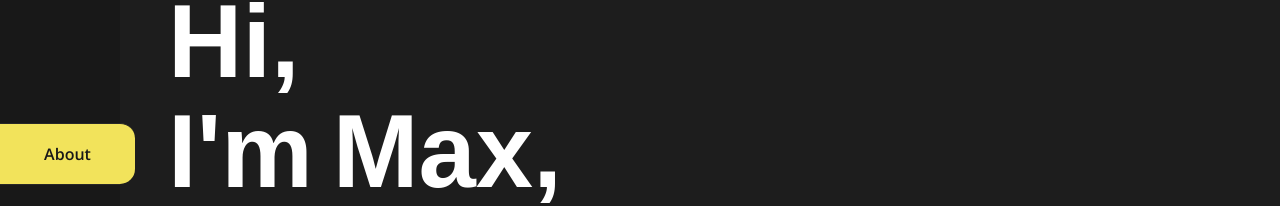
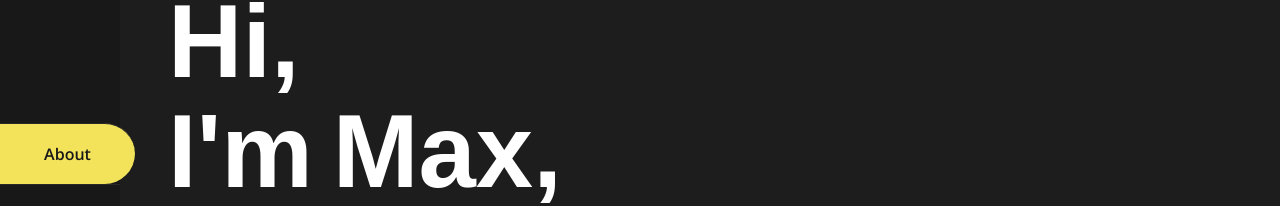
Before and after one commit to MaxWalex/portfolio, a React (Create React App) app: page / in a window 1280 px wide. In both pictures the pointer is over the item "About". Shown: the part 157-363 px from the top of the page. Built offline with nearby package versions, Linux system fonts and the light colour scheme; a web font is replaced by a local one.

Commit message:
change radius

```diff
--- a/src/components/menu/menu.scss
+++ b/src/components/menu/menu.scss
@@ -24,7 +24,7 @@ nav {
             &:hover {
                 background: #f2e35b;
                 margin-right: -15px;
-                border-radius: 0 15px 15px 0;
+                border-radius: 0 50px 50px 0;
                 a {
                     color: #181818;
                     font-weight: bold;
```
